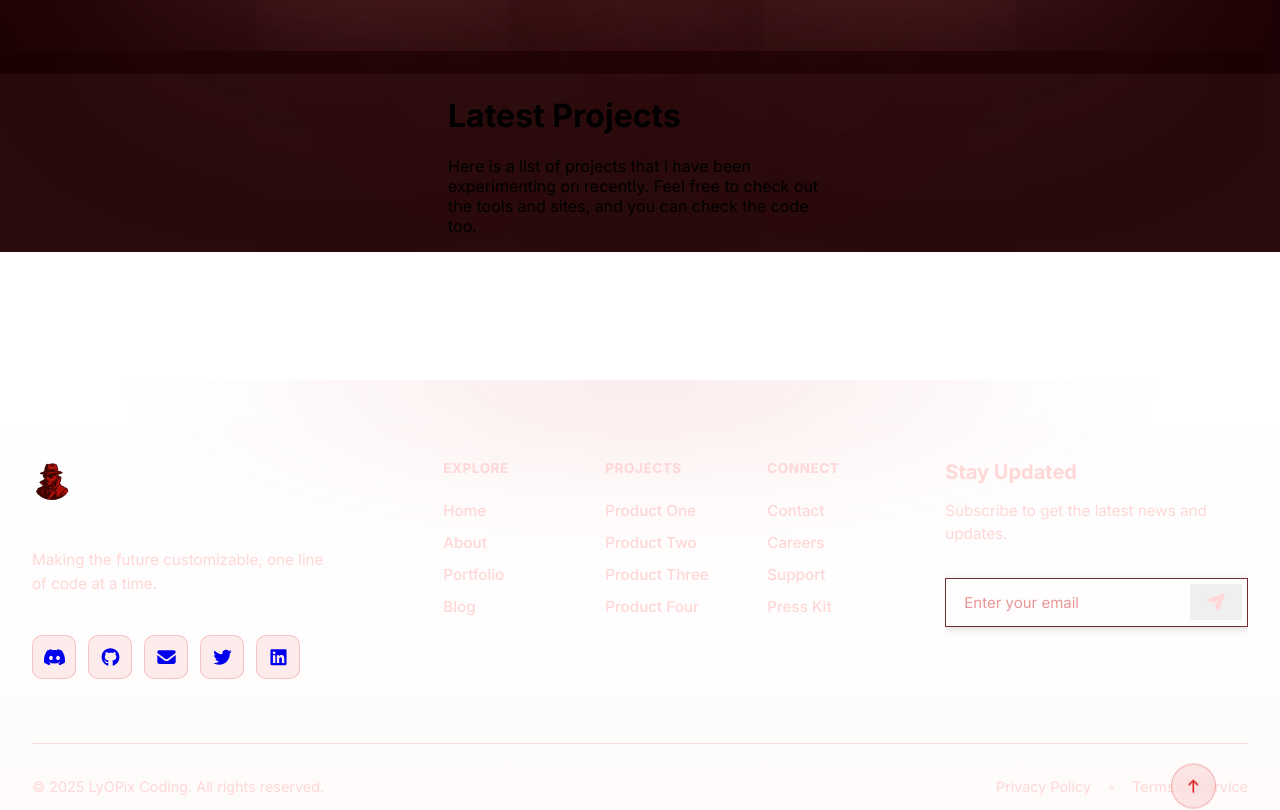
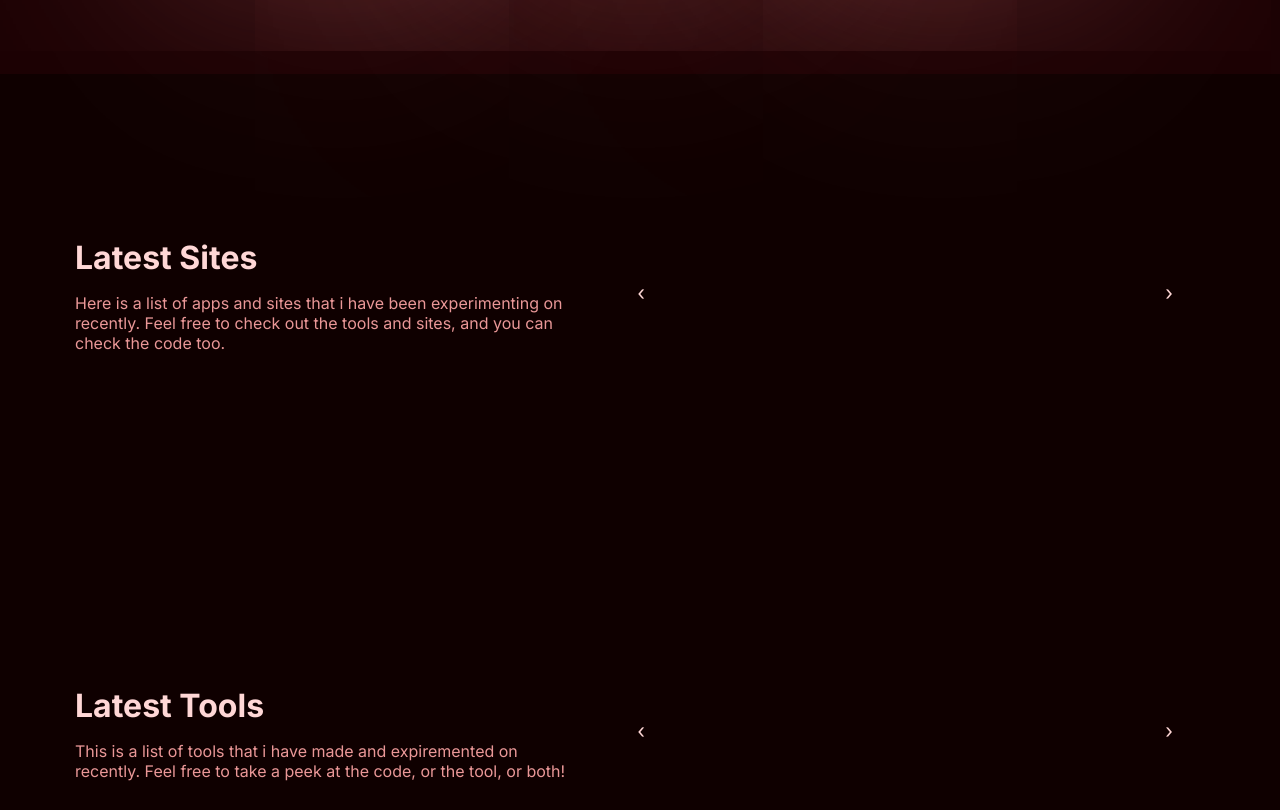
Before and after one commit to ly0plx/LyOPixSiteFrontend, a React (Vite) app: page / in a window 1280 px wide. Shown: the part 1220-2030 px from the top of the page. Built offline with nearby package versions, Linux system fonts and the light colour scheme.

Commit message:
not working version but backing up

```diff
--- /dev/null
+++ b/src/components/Carousel.jsx
@@ -0,0 +1,56 @@
+// Carousel.jsx
+import { useState, useEffect, useCallback, useRef } from "react";
+import "../styles/Carousel.css";
+
+export default function Carousel({ slides = [] }) {
+  const [currentIndex, setCurrentIndex] = useState(0);
+
+  useEffect(() => {
+
+  }, []);
+
+  const next = useCallback(() => {
+    setCurrentIndex((prev) => (prev + 1) % slides.length);
+  }, [slides.length]);
+
+  const prev = useCallback(() => {
+    setCurrentIndex((prev) => (prev - 1 + slides.length) % slides.length);
+  }, [slides.length]);
+
+  // Uncomment to enable auto-play
+  useEffect(() => {
+    const interval = setInterval(next, 3000);
+    return () => clearInterval(interval);
+  }, [next]);
+
+  return (
+    <div className="carousel">
+      <div className="carousel-inner">
+        <div
+          className="carousel-track"
+          style={{ transform: `translateX(-${currentIndex * 100}%)` }}
+        >
+          {slides.map((slide, i) => (
+            <div key={i} className="carousel-slide" style={slide.style}>
+              {slide.content}
+            </div>
+          ))}
+        </div>
+        <button
+          className="carousel-btn prev"
+          onClick={prev}
+          aria-label="Previous slide"
+        >
+          ‹
+        </button>
+        <button
+          className="carousel-btn next"
+          onClick={next}
+          aria-label="Next slide"
+        >
+          ›
+        </button>
+      </div>
+    </div>
+  );
+}
--- /dev/null
+++ b/src/components/ProjectCard.jsx
@@ -0,0 +1,15 @@
+import "../styles/ProjectCard.css";
+
+export default function ProjectCard({ title, type, content, tags }) {
+  return (
+    <div className="projectcard">
+      <h3>{title} · {type}</h3>
+      <p>{content}</p>
+      <div className="tags">
+        {tags.map((tag, index) => (
+          <span key={index} className="tag">{tag}</span>
+        ))}
+      </div>
+    </div>
+  );
+}
--- a/src/pages/Home.jsx
+++ b/src/pages/Home.jsx
@@ -4,6 +4,8 @@ import { FontAwesomeIcon } from "@fortawesome/react-fontawesome";
 import { Link } from "react-router-dom";
 import logoFlipped from "../assets/logo-flipped.png";
 import { NavLink } from "react-router-dom";
+import Carousel from "../components/Carousel";
+import ProjectCard from "../components/ProjectCard";
 
 export default function Home() {
   return (
@@ -53,11 +55,34 @@ export default function Home() {
           </div>
         </div>
       </div>
-      <div className="latestprojects">
+      <div className="latestsites">
         <div>
-          <h1>Latest Projects</h1>
-          <p>Here is a list of projects that i have been experimenting on recently. Feel free to check out the tools and sites, and you can check the code too.</p>
+          <h1>Latest Sites</h1>
+          <p>Here is a list of apps and sites that i have been experimenting on recently. Feel free to check out the tools and sites, and you can check the code too.</p>
         </div>
+        <Carousel slides={[
+          { content: <ProjectCard title="Hiii" content="How is everyone" tags={["React.js", "Vue.js"]} type="Site" />},
+          { content: <ProjectCard title="Hiii" content="How is everyone" tags={["React.js", "Vue.js"]} type="Tool" />}
+        ]} className="latestcarousel" />
+      </div>
+      <div className="latesttools">
+        <div>
+          <h1>Latest Tools</h1>
+          <p>This is a list of tools that i have made and expiremented on recently. Feel free to take a peek at the code, or the tool, or both! </p>
+        </div>
+        <Carousel slides={[
+          { content: <ProjectCard title="Hiii" content="How is everyone" tags={["React.js", "Vue.js"]} type="Tool" /> },
+          { content: <ProjectCard title="Hiii" content="How is everyone" tags={["React.js", "Vue.js"]} type="Tool" /> },
+          { content: <ProjectCard title="Hiii" content="How is everyone" tags={["React.js", "Vue.js"]} type="Tool" /> },
+          { content: <ProjectCard title="Hiii" content="How is everyone" tags={["React.js", "Vue.js"]} type="Tool" /> },
+          { content: <ProjectCard title="Hiii" content="How is everyone" tags={["React.js", "Vue.js"]} type="Tool" /> },
+          { content: <ProjectCard title="Hiii" content="How is everyone" tags={["React.js", "Vue.js"]} type="Tool" /> },
+          { content: <ProjectCard title="Hiii" content="How is everyone" tags={["React.js", "Vue.js"]} type="Tool" /> },
+          { content: <ProjectCard title="Hiii" content="How is everyone" tags={["React.js", "Vue.js"]} type="Tool" /> },
+          { content: <ProjectCard title="Hiii" content="How is everyone" tags={["React.js", "Vue.js"]} type="Tool" /> },
+          { content: <ProjectCard title="Hiii" content="How is everyone" tags={["React.js", "Vue.js"]} type="Tool" /> },
+          { content: <ProjectCard title="Hiii" content="How is everyone" tags={["React.js", "Vue.js"]} type="Tool" /> }
+        ]} />
       </div>
     </div>
   );
--- /dev/null
+++ b/src/styles/Carousel.css
@@ -0,0 +1,59 @@
+/* Carousel.css */
+.carousel {
+  position: relative;
+  width: 100%;
+  max-width: 600px;
+  border-radius: 12px;
+  background-color: transparent;
+}
+
+.carousel-inner {
+  position: relative;
+  width: 100%; /* Add explicit width */
+  min-width: 100%;
+  aspect-ratio: 16 / 9;
+  overflow: hidden;
+  background-color: transparent;
+}
+
+.carousel-track {
+  display: flex;
+  transition: transform 0.3s ease;
+  height: 100%;
+  width: fit-content;
+  background-color: transparent;
+}
+
+.carousel-slide {
+  display: flex;
+  align-items: center;
+  justify-content: center;
+  padding: 20px;
+  color: var(--text);
+  background-color: transparent;
+}
+
+.carousel-btn {
+  position: absolute;
+  top: 50%;
+  transform: translateY(-50%);
+  color: var(--text);
+  border: none;
+  width: 40px;
+  height: 40px;
+  cursor: pointer;
+  font-size: 20px;
+  display: flex;
+  align-items: center;
+  justify-content: center;
+  z-index: 10;
+  background: transparent;
+}
+
+.carousel-btn.prev {
+  left: 16px;
+}
+
+.carousel-btn.next {
+  right: 16px;
+}
--- /dev/null
+++ b/src/styles/ProjectCard.css
@@ -0,0 +1,32 @@
+.projectcard {
+  min-width: 300px;
+  padding: 16px;
+  border: 1px solid var(--border);
+  border-radius: 12px;
+  background: var(--bg);
+}
+
+.projectcard h3 {
+  font-size: 25px;
+  color: var(--text);
+}
+
+.projectcard p {
+  color: var(--text-muted);
+  font-size: 15px;
+}
+
+.tags {
+  display: flex;
+  width: 100%;
+  gap: 6px;
+  font-size: 15px;
+}
+
+.tag {
+  padding: 8px;
+  border: 1px solid var(--border-muted);
+  border-radius: 6px;
+  background: var(--bg-light);
+  color: var(--text);
+}
--- a/src/styles/page-css/Home.css
+++ b/src/styles/page-css/Home.css
@@ -112,22 +112,66 @@
   border-radius: 10px;
   background: var(--bg-light);
   line-height: 24px;
-  box-shadow: 0 2px 999px var(--highlight);
+  box-shadow: 0 2px 300px var(--highlight);
 }
 
 /* #endregion */
 
-/* #region Latest Projects */
-.latestprojects {
+/* #region Latest Sites */
+.latestsites {
   display: flex;
-  width: 100%;
-  background-color: var(--bg-light);
+  /* flex-direction: column; */
+  gap: 30px;
+  padding: 50px;
+  background-color: var(--bg-dark);
   align-items: center;
   justify-content: center;
 }
 
-.latestprojects div {
-  width: 30%;
+.latestsites > div:first-child {
+  width: 100%;
+  max-width: 500px;
+}
+
+.latestsites h1 {
+  color: var(--text);
+  margin-bottom: 10px;
+}
+
+.latestsites p {
+  color: var(--text-muted);
+}
+
+.latestcarousel {
+  width: 100%;
+  max-width: 800px;
+}
+
+/* #endregion */
+
+/* #region Latest Tools */
+.latesttools {
+  display: flex;
+  /* flex-direction: column; */
+  gap: 30px;
+  padding: 50px;
+  background-color: var(--bg-dark);
+  align-items: center;
+  justify-content: center;
+}
+
+.latesttools > div:first-child {
+  width: 100%;
+  max-width: 500px;
+}
+
+.latesttools h1 {
+  color: var(--text);
+  margin-bottom: 10px;
+}
+
+.latesttools p {
+  color: var(--text-muted);
 }
 
 /* #endregion */
--- a/src/styles/page-css/Portfolio.css
+++ b/src/styles/page-css/Portfolio.css
@@ -211,30 +211,7 @@
   flex-grow: 1;
 }
 
-/* Project Tags */
-.project-tags {
-  display: flex;
-  flex-wrap: wrap;
-  gap: 0.5rem;
-  margin-top: auto;
-}
 
-.tag {
-  padding: 0.375rem 0.75rem;
-  background-color: var(--background);
-  border: 1px solid var(--border);
-  color: var(--text);
-  font-size: 0.75rem;
-  font-weight: 500;
-  border-radius: 4px;
-  transition: all 0.2s ease;
-}
-
-.project-item:hover .tag {
-  background-color: var(--surface);
-  border-color: #dc2626;
-  transform: translateY(-1px);
-}
 
 /* Responsive adjustments */
 @media (max-width: 1024px) {
--- a/src/styles/theme.css
+++ b/src/styles/theme.css
@@ -39,13 +39,14 @@
 
 .button {
   display: flex;
-  padding: 10px;
+  padding: 15px;
   border: 2px solid var(--highlight);
   border-radius: 12px;
   text-decoration: none;
   color: var(--text-muted);
   background-color: var(--bg-light);
   width: fit-content;
+  transition: background 0.2 ease;
 }
 
 .button:hover {
```
